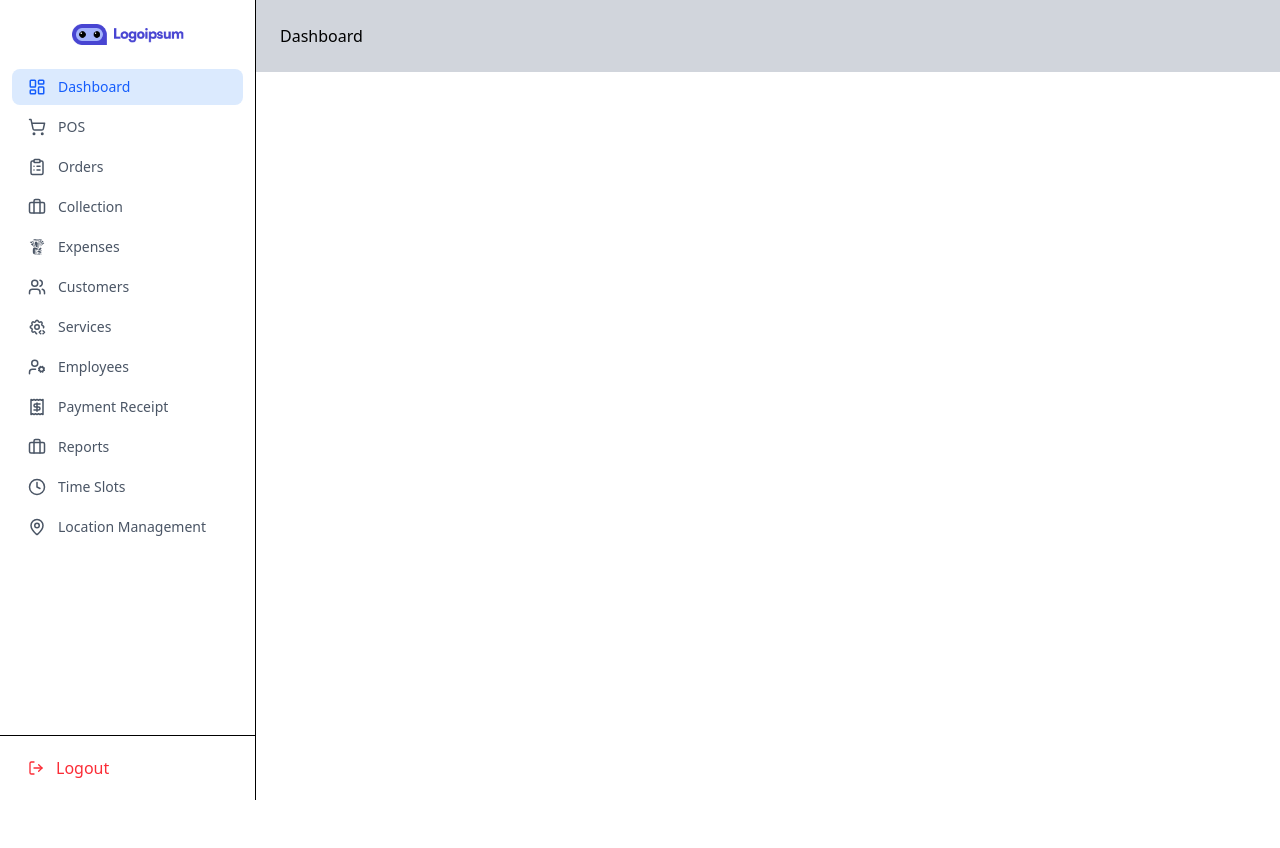
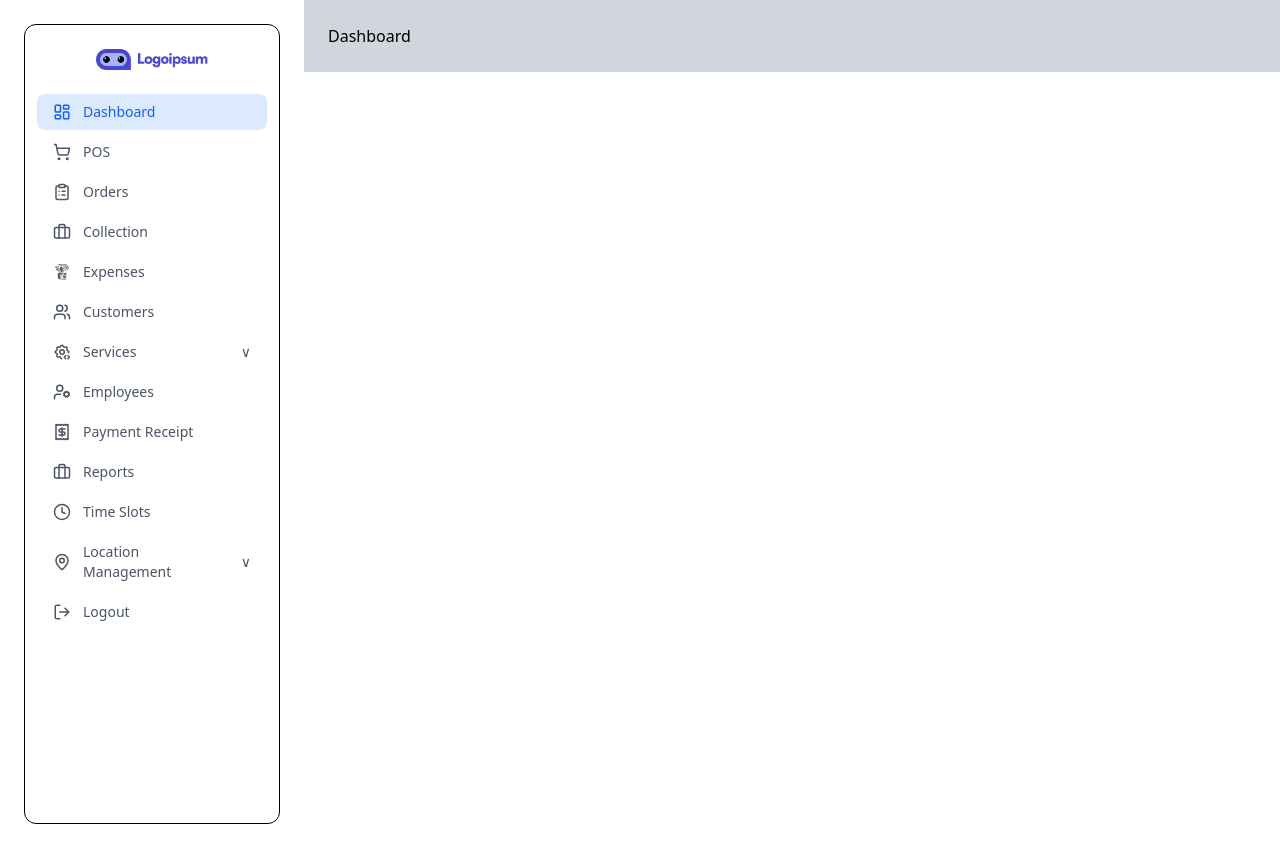
Before and after one commit to TechMET-Solutions/laundry_frontend-, a React (Vite) app: page / in a window 1280 px wide. Before the commit the page ends 800 px from the top, so only its background shows below. Built offline with nearby package versions, Linux system fonts and the light colour scheme.

Commit message:
dashboard 5 updated

```diff
--- a/src/App.jsx
+++ b/src/App.jsx
@@ -2,6 +2,13 @@ import { Routes, Route } from "react-router-dom";
 import Dashboard from "./pages/Dashboard";
 import Layout from "./components/layout/Layout";
 import Pos from "./pages/Pos"
+import ServiceList from "./pages/services/ServiceList";
+import ServiceType from "./pages/services/ServiceType";
+import ServiceCategory from "./pages/services/ServiceCategory";
+import Addon from "./pages/services/Addon";
+import Emirates from "./pages/Location_management.jsx/Emirates";
+import Area from "./pages/Location_management.jsx/Area";
+
 
 
 function App() {
@@ -12,7 +19,14 @@ function App() {
         element={<Layout />}
       >
         <Route index element={<Dashboard />} />
-        <Route path=" pos" element={<Pos />} />
+        <Route path="pos" element={<Pos />} />
+       <Route path="services/list" element={<ServiceList />} />
+        <Route path="services/type" element={<ServiceType />} />
+        <Route path="services/category" element={<ServiceCategory />} />
+        <Route path="services/addon" element={<Addon />} />
+        <Route path="location_management/emirates" element={<Emirates />} />
+        <Route path="location_management/areas" element={<Area />} />
+
       </Route>
 
     </Routes>
--- a/src/components/layout/Sidebar.jsx
+++ b/src/components/layout/Sidebar.jsx
@@ -1,77 +1,7 @@
-// import React from 'react'
-// import logo from '../../assets/logo.png'
-// import {
-//   LuLayoutDashboard,
-//   LuShoppingCart,
-//   LuClipboardList,
-//   LuUsers,
-//   LuBarChart3,
-//   LuBriefcase,
-//   LuUserCog,
-//   LuReceipt,
-//   LuClock,
-//   LuMapPin,
-//   LuLogOut
-// } from "react-icons/lu";
+import { NavLink } from 'react-router-dom'
+import logo from '../../assets/logo.png'
+import React, { useState } from 'react'
 
-// const menu = [
-//   { name: 'Dashboard', icon: LuLayoutDashboard },
-//   { name: 'POS', icon: LuShoppingCart },
-//   { name: 'Orders', icon: LuClipboardList },
-//   { name: 'Products', icon: LuBriefcase },
-//   { name: 'Customers', icon: LuUsers },
-//   { name: 'Reports', icon: LuBarChart3 },
-//   { name: 'Services', icon: LuBriefcase },
-//   { name: 'Employees', icon: LuUserCog },
-//   { name: 'Payment Receipt', icon: LuReceipt },
-//   { name: 'Time Slots', icon: LuClock },
-//   { name: 'Location Management', icon: LuMapPin },
-// ]
-
-// function Sidebar() {
-//   return (
-//     <aside className="h-screen w-64 bg-white border-r flex flex-col">
-
-
-//       <div className="p-6">
-//         <img src={logo} alt="Logo" className="w-28 mx-auto" />
-//       </div>
-
-//       <nav className="flex-1 overflow-y-auto px-3 space-y-1">
-//         {menu.map((item, i) => {
-//           const Icon = item.icon
-//           return (
-//             <button
-//               key={i}
-//               className="w-full flex items-center gap-3 px-4 py-2 rounded-lg text-gray-600
-//                          hover:bg-blue-50 hover:text-blue-600 transition"
-//             >
-//               <Icon className="text-lg" />
-//               <span className="text-sm font-medium">{item.name}</span>
-//             </button>
-//           )
-//         })}
-//       </nav>
-
-//       {/* Logout */}
-//       <div className="p-3 border-t">
-//         <button className="w-full flex items-center gap-3 px-4 py-2 rounded-lg
-//                            text-red-500 hover:bg-red-50 transition">
-//           <LuLogOut />
-//           Logout
-//         </button>
-//       </div>
-
-//     </aside>
-//   )
-// }
-
-// export default Sidebar
-
-
-import { NavLink } from 'react-router-dom'
-import React from 'react'
-import logo from '../../assets/logo.png'
 import {
   LuLayoutDashboard,
   LuShoppingCart,
@@ -86,6 +16,7 @@ import {
 } from "react-icons/lu";
 import { GiTakeMyMoney } from "react-icons/gi";
 import { TbSettingsCode } from "react-icons/tb";
+import { RiArrowDropDownLine } from "react-icons/ri";
 
 const menu = [
   { name: 'Dashboard', icon: LuLayoutDashboard, path: '/' },
@@ -94,18 +25,36 @@ const menu = [
   { name: 'Collection', icon: LuBriefcase, path: '/collection' },
   { name: 'Expenses', icon: GiTakeMyMoney, path: '/expenses' },
   { name: 'Customers', icon: LuUsers, path: '/customers' },
-  { name: 'Services', icon: TbSettingsCode, path: '/services' },
+  {
+  name: 'Services',
+  icon: TbSettingsCode,
+  children: [
+    { name: 'Service List', path: '/services/list' },
+    { name: 'Service Type', path: '/services/type' },
+    { name: 'Service Category', path: '/services/category' },
+    { name: 'Addon', path: '/services/addon' },
+  ]
+},
+
   { name: 'Employees', icon: LuUserCog, path: '/employees' },
   { name: 'Payment Receipt', icon: LuReceipt, path: '/payments' },
   { name: 'Reports', icon: LuBriefcase, path: '/reports' },
   { name: 'Time Slots', icon: LuClock, path: '/time-slots' },
-  { name: 'Location Management', icon: LuMapPin, path: '/locations' },
+  { name: 'Location Management', icon: LuMapPin, children: [
+    { name: 'Emirates', path: '/location_management/emirates' },
+    { name: 'Areas', path: '/location_management/areas' }] },
+  { name: 'Logout', icon: LuLogOut, path: '/logout' }
 ]
 
 
 function Sidebar() {
+  const [openMenu, setOpenMenu] = useState(null)
+
   return (
-    <aside className="h-screen w-64 bg-white border-r flex flex-col">
+      <aside className="h-screen m-6 border rounded-xl w-64 bg-white border-r flex flex-col">
+
+
+
 
       {/* Logo */}
       <div className="p-6">
@@ -115,15 +64,59 @@ function Sidebar() {
     <nav className="flex-1 overflow-y-auto px-3 space-y-1">
   {menu.map((item, i) => {
   const Icon = item.icon
+
+  // SERVICES DROPDOWN
+  if (item.children) {
+    const isOpen = openMenu === item.name
+
+    return (
+      <div key={i}>
+        <button
+          onClick={() =>
+            setOpenMenu(isOpen ? null : item.name)
+          }
+          className="w-full flex items-center gap-3 px-4 py-2 rounded-lg text-sm font-medium text-gray-600 hover:bg-blue-50 hover:text-blue-600"
+        >
+          <Icon className="text-lg" />
+          <span className="flex-1 text-left">{item.name}</span>
+          <span>{isOpen ? '▾' : '∨'}</span>
+        </button>
+
+        {isOpen && (
+          <div className="ml-8 mt-1 space-y-1">
+            {item.children.map((child, idx) => (
+              <NavLink
+                key={idx}
+                to={child.path}
+                className={({ isActive }) =>
+                  `block px-3 py-2 rounded-md text-sm transition
+                  ${
+                    isActive
+                      ? 'bg-blue-100 text-blue-600'
+                      : 'text-gray-500 hover:bg-blue-50 hover:text-blue-600'
+                  }`
+                }
+              >
+                {child.name}
+              </NavLink>
+            ))}
+          </div>
+        )}
+      </div>
+    )
+  }
+
   return (
     <NavLink
       key={i}
       to={item.path}
       className={({ isActive }) =>
         `w-full flex items-center gap-3 px-4 py-2 rounded-lg text-sm font-medium transition
-          ${isActive
+        ${
+          isActive
             ? 'bg-blue-100 text-blue-600'
-            : 'text-gray-600 hover:bg-blue-50 hover:text-blue-600'}`
+            : 'text-gray-600 hover:bg-blue-50 hover:text-blue-600'
+        }`
       }
     >
       <Icon className="text-lg" />
@@ -131,18 +124,8 @@ function Sidebar() {
     </NavLink>
   )
 })}
+
 </nav>
-
-
-      {/* Logout */}
-      <div className="p-3 border-t">
-        <button className="w-full flex items-center gap-3 px-4 py-2 rounded-lg
-                           text-red-500 hover:bg-red-50 transition">
-          <LuLogOut />
-          Logout
-        </button>
-      </div>
-
     </aside>
   )
 }
--- /dev/null
+++ b/src/pages/Location_management.jsx/Area.jsx
@@ -0,0 +1,9 @@
+import React from 'react'
+
+const Area = () => {
+  return (
+    <div>Area</div>
+  )
+}
+
+export default Area
--- /dev/null
+++ b/src/pages/Location_management.jsx/Emirates.jsx
@@ -0,0 +1,9 @@
+import React from 'react'
+
+const Emirates = () => {
+  return (
+    <div>Emirates</div>
+  )
+}
+
+export default Emirates
--- /dev/null
+++ b/src/pages/services/Addon.jsx
@@ -0,0 +1,9 @@
+import React from 'react'
+
+const Addon = () => {
+  return (
+    <div></div>
+  )
+}
+
+export default Addon
--- /dev/null
+++ b/src/pages/services/ServiceCategory.jsx
@@ -0,0 +1,9 @@
+import React from 'react'
+
+const ServiceCategory = () => {
+  return (
+    <div></div>
+  )
+}
+
+export default ServiceCategory
--- /dev/null
+++ b/src/pages/services/ServiceList.jsx
@@ -0,0 +1,9 @@
+import React from 'react'
+
+const ServiceList = () => {
+  return (
+    <div></div>
+  )
+}
+
+export default ServiceList
--- /dev/null
+++ b/src/pages/services/ServiceType.jsx
@@ -0,0 +1,9 @@
+import React from 'react'
+
+const ServiceType = () => {
+  return (
+    <div></div>
+  )
+}
+
+export default ServiceType
```
Lines whose indentation alone changed are shown as unchanged.
